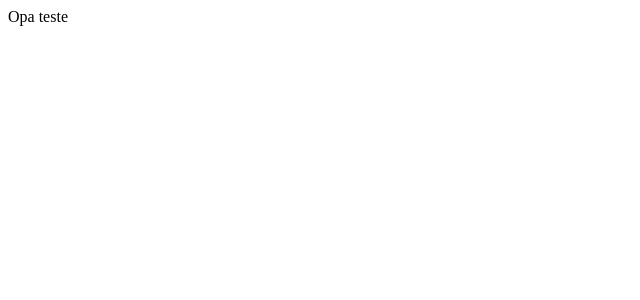
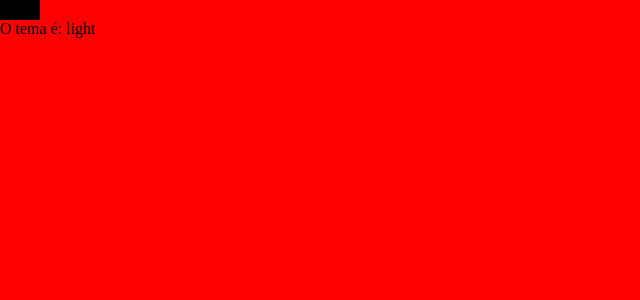
Before and after one commit to felipedaf/Whatsapp-UI-Clone, a React (Create React App) app: page / in a window 1280 px wide. Shown: the top 300 px of the page, without its empty margins (0-640 px from the left). Built offline with nearby package versions, Linux system fonts and the light colour scheme.

Commit message:
Colors theme logic added

```diff
--- /dev/null
+++ b/src/App.css
@@ -0,0 +1,3 @@
+*, body {
+  margin: 0
+}
--- a/src/App.jsx
+++ b/src/App.jsx
@@ -1,10 +1,29 @@
-import React from 'react';
+import './App.css'
+import React, { useState } from "react";
+import ThemeContext, { Theme } from "./utils/theme";
+import ToggleButton from "./components/ToggleButton";
+import Background from "./components/Background"
 
-function App() {
+const App = () => {
+  const [theme, setTheme] = useState(Theme.getTheme());
+
+  const changeTheme = newTheme => {
+    setTheme(() => {
+      Theme.updateTheme(newTheme);
+      return newTheme;
+    });
+  };
+
   return (
-    <div>
-      Opa teste
-    </div>
+    <>
+      <ThemeContext.Provider value={theme}>
+        <Background>
+          <ToggleButton toggle={changeTheme}/>
+          <p>O tema é: {theme}</p>
+        </Background>
+      </ThemeContext.Provider>
+
+    </>
   );
 }
 
--- /dev/null
+++ b/src/components/Background.jsx
@@ -0,0 +1,18 @@
+import React from "react"
+
+const Background = (props) => {
+
+
+  return (
+    <div style={{
+      width: "100%",
+      height: "100%",
+      minHeight: "100vh",
+      background: "red"
+    }}>
+      { props.children }
+    </div>
+  )
+}
+
+export default Background;
--- /dev/null
+++ b/src/components/ToggleButton.jsx
@@ -0,0 +1,30 @@
+import React, { useState } from "react";
+import { THEMES } from "../utils/theme"
+
+const ToggleButton = props => {
+  const [currentTheme, setCurrentTheme] = useState(THEMES.LIGHT_THEME);
+
+  const toggleTheme = () => {
+    if (currentTheme === THEMES.LIGHT_THEME)
+      setCurrentTheme(THEMES.DARK_THEME)
+    else
+      setCurrentTheme(THEMES.LIGHT_THEME)
+  };
+
+  const changeTheme = () => {
+    toggleTheme();
+    props.toggle(currentTheme);
+  };
+
+  return (
+    <div style={{
+      height: "20px",
+      width: "40px",
+      background: "black"
+    }} onClick={changeTheme}>
+
+    </div>
+  )
+};
+
+export default ToggleButton;
--- a/src/utils/theme/index.js
+++ b/src/utils/theme/index.js
@@ -1,3 +1,5 @@
+import React from "react";
+
 const THEME_KEY = "color_theme";
 
 export const DARK_MODE_COLORS = {
@@ -17,17 +19,25 @@ export const Theme = {
 
   getTheme: () => {
     try {
+      const theme = window.localStorage.getItem(THEME_KEY);
+
+      if (!theme)
+        throw new Error("There's no theme");
+
+      return theme
+    } catch(e) {
+      Theme.updateTheme(THEMES.LIGHT_THEME);
       return window.localStorage.getItem(THEME_KEY);
-    } catch(e) {
-      return null
     }
   },
-  updateTheme: value => {
+  updateTheme: newTheme => {
     try {
-      window.localStorage.setItem(THEME_KEY, value)
-      return true
+      window.localStorage.setItem(THEME_KEY, newTheme);
+      return true;
     } catch(e) {
-      return false
+      return false;
     }
   },
 };
+
+export default React.createContext();
```
